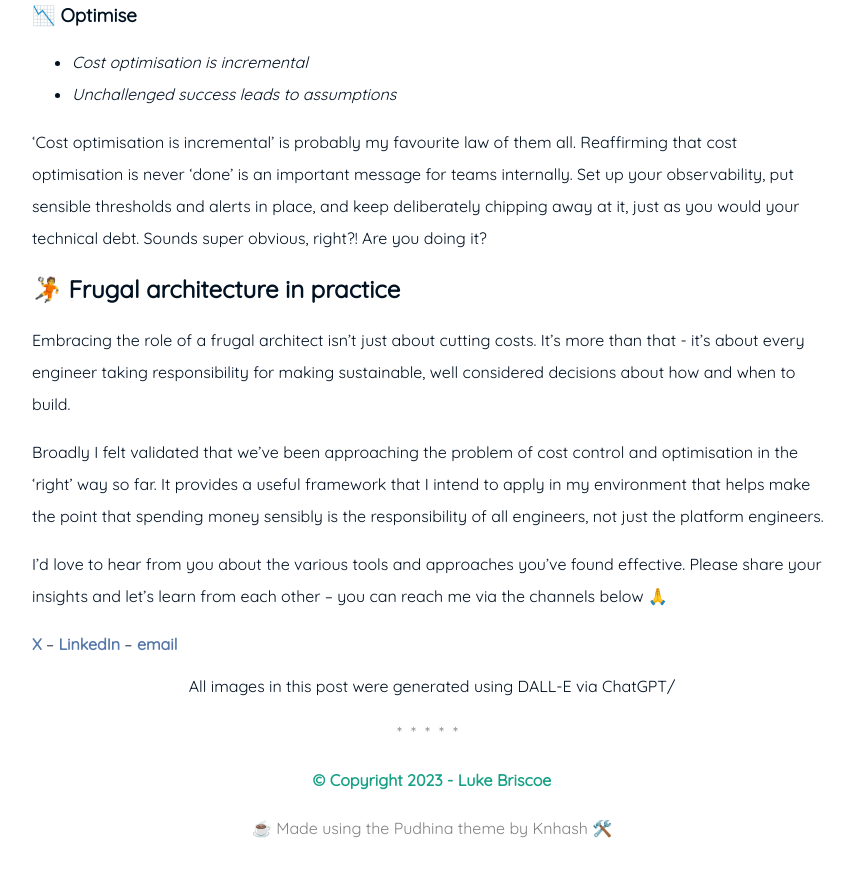
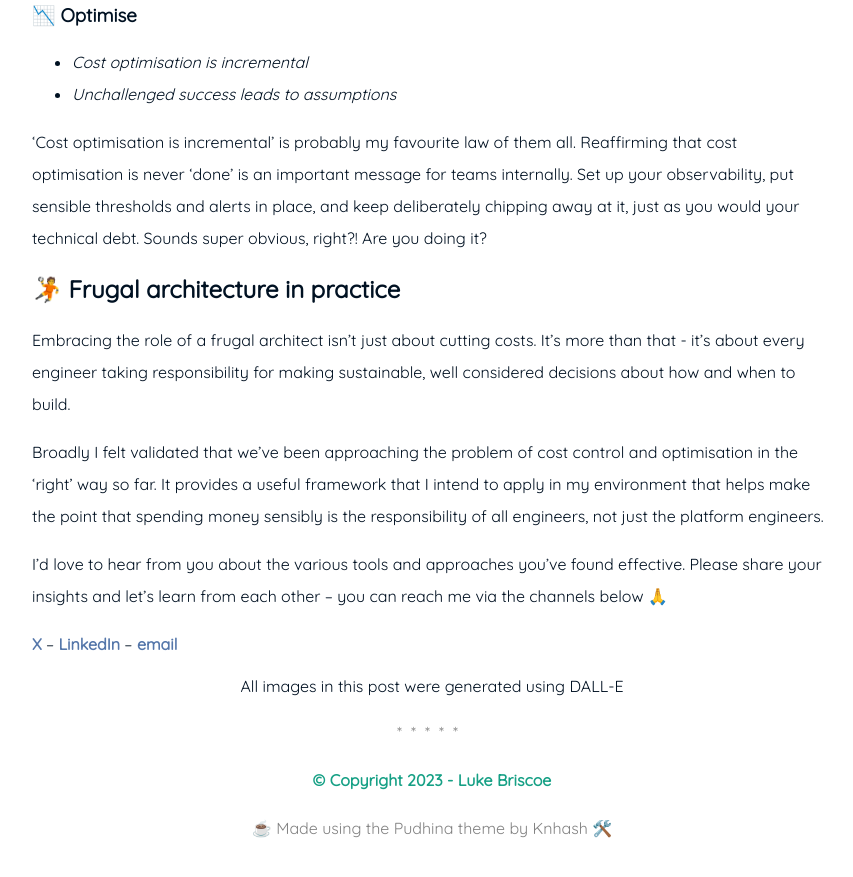
Before and after one commit to lukebriscoe/lukebriscoe.github.io, a Jekyll site: the page built from _posts/2023-12-19-the-frugal-architect.md, in a window 1280 px wide and 900 px high, scrolled down 2302 px. Shown: the top 877 px of the window, without its empty margins (208-1061 px from the left). Built offline with Jekyll 4.4.1, drawn with Linux system fonts in a browser that asks for light colours.

Commit message:
fix typos

```diff
--- a/_posts/2023-12-19-the-frugal-architect.md
+++ b/_posts/2023-12-19-the-frugal-architect.md
@@ -65,4 +65,4 @@ I’d love to hear from you about the various tools and approaches you’ve foun
 [X](https://twitter.com/lukebriscoe) -- [LinkedIn](https://www.linkedin.com/in/lbriscoe/) -- [email](mailto:luke@lukebriscoe.com)
 
 
-<center>All images in this post were generated using DALL-E via ChatGPT/</center>
+<center>All images in this post were generated using DALL-E</center>
```
Also changed, not shown: 4 other files.
